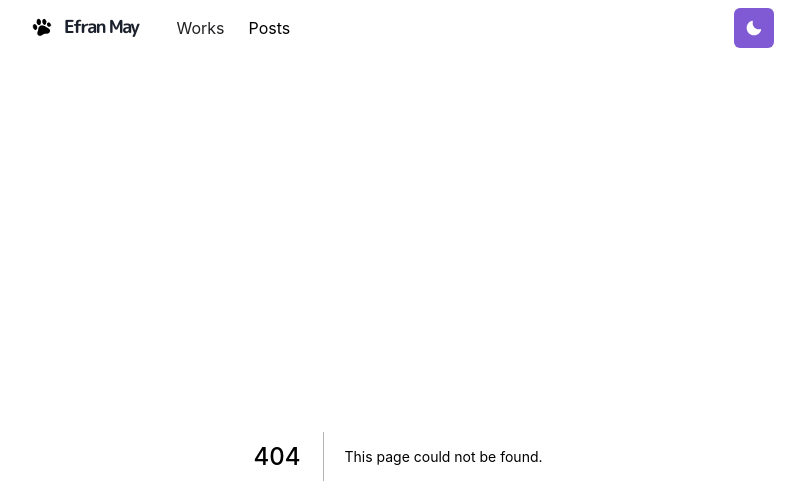
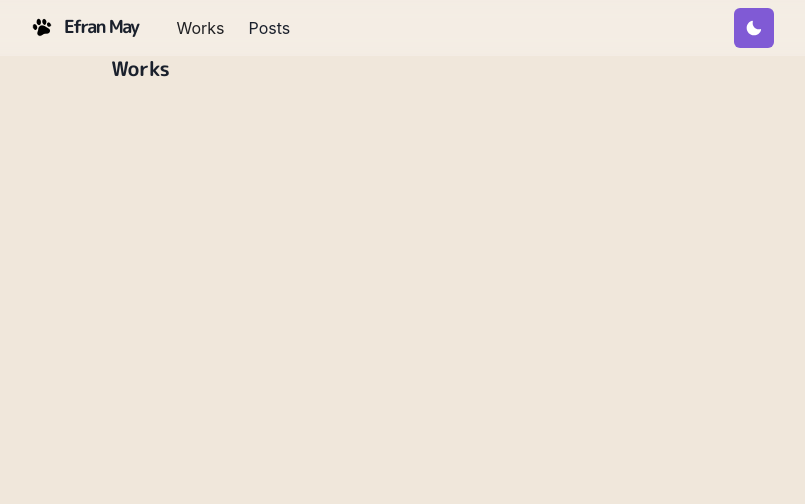
Before and after one commit to efraindrummer/efrawebsaite-nextjs-copywith, a Next.js app: page /works in a window 1280 px wide. Before the commit this address had no page. Shown: the top 504 px of the page, without its empty margins (242-1047 px from the left). Built offline with nearby package versions, Linux system fonts and the light colour scheme.

Commit message:
works, modified toglle animatioScene

```diff
--- a/components/theme-toggle-button.js
+++ b/components/theme-toggle-button.js
@@ -1,3 +1,4 @@
+import { AnimatePresence, motion } from 'framer-motion'
 import { IconButton, useColorMode, useColorModeValue } from '@chakra-ui/react'
 import { SunIcon, MoonIcon } from '@chakra-ui/icons'
 
@@ -5,12 +6,23 @@ const ThemeToggleButton = () => {
     const { toggleColorMode } = useColorMode()
 
     return (
+        <AnimatePresence exitBeforeEnter initial={false}>
+            <motion.div
+                style={{display: 'inline-block'}}
+                key={useColorModeValue('light', 'dark')}
+                initial={{y: -20, opacity: 0}}
+                animate={{y: 0, opacity: 1}}
+                exit={{y: 20, opacity: 0}}
+                transition={{duration: 0.2}}
+            >
                 <IconButton
                     aria-label="Toggle theme"
                     colorScheme={useColorModeValue('purple', 'orange')}
                     icon={useColorModeValue(<MoonIcon />, <SunIcon />)}
                     onClick={toggleColorMode}
                 ></IconButton>
+            </motion.div>
+        </AnimatePresence>
     )
 }
 
--- /dev/null
+++ b/pages/works.js
@@ -0,0 +1,20 @@
+import {
+    Container,
+    Heading,
+    SimpleGrid,
+    Divider
+} from '@chakra-ui/react'
+
+import Section from '../components/section'
+
+const Works = () => {
+    return (
+        <Container>
+            <Heading as="h3" fontSize={20} mb={4}>
+                Works
+            </Heading>
+        </Container>
+    )
+}
+
+export default Works
```
Lines whose indentation alone changed are shown as unchanged.
